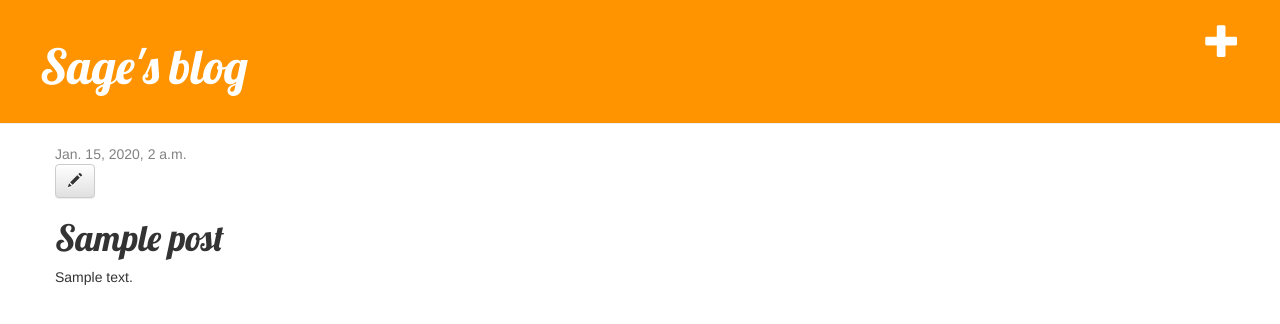
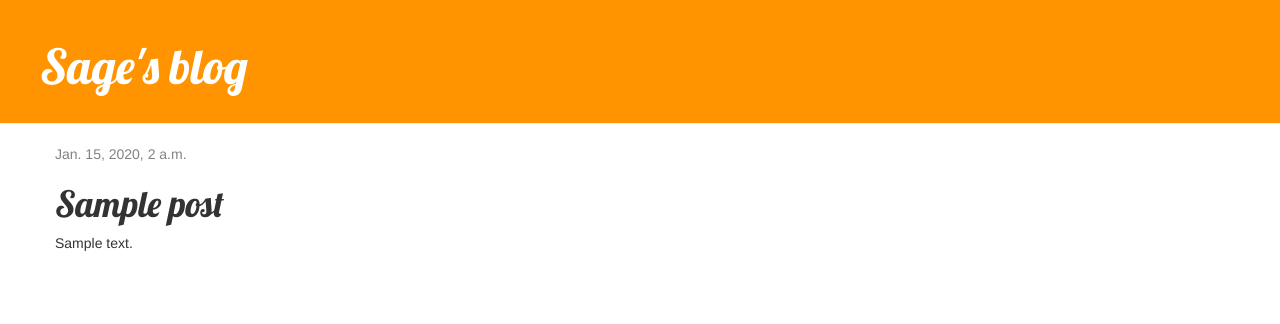
Before and after one commit to sagehogue/portfolio, a Django app: page /post/1/ in a window 1280 px wide. Shown: the top 324 px of the page. Run offline with Django 3.2, Linux system fonts and the light colour scheme; tables that the repository leaves empty hold one stand-in row (values such as "Sample post"); some libraries are stand-ins or nearby versions.

Commit message:
Finished blog tutorial - functional bootstrap blog in place.

```diff
--- a/blog/forms.py
+++ b/blog/forms.py
@@ -1,8 +1,8 @@
 from django import forms
 from .models import Post
 
+
 class PostForm(forms.ModelForm):
-
     class Meta:
         model = Post
         fields = ('title', 'text')
--- a/blog/templates/blog/base.html
+++ b/blog/templates/blog/base.html
@@ -11,7 +11,9 @@
 
 <body>
 <div class="page-header">
-    <a href="{% url 'post_new' %}" class="top-menu"><span class="glyphicon glyphicon-plus"></span></a>
+    {% if user.is_authenticated %}
+        <a href="{% url 'post_new' %}" class="top-menu"><span class="glyphicon glyphicon-plus"></span></a>
+    {% endif %}
     <h1><a href="/">Sage's blog</a></h1>
 </div>
 <div class="content container">
--- a/blog/templates/blog/post_detail.html
+++ b/blog/templates/blog/post_detail.html
@@ -7,7 +7,10 @@
                 {{ post.published_date }}
             </div>
         {% endif %}
-    <a class="btn btn-default" href="{% url 'post_edit' pk=post.pk %}"><span class="glyphicon glyphicon-pencil"></span></a>
+        {% if user.is_authenticated %}
+            <a class="btn btn-default" href="{% url 'post_edit' pk=post.pk %}"><span
+                    class="glyphicon glyphicon-pencil"></span></a>
+        {% endif %}
         <h1>{{ post.title }}</h1>
         <p>{{ post.text|linebreaksbr }}</p>
     </div>
```
Lines whose indentation alone changed are shown as unchanged.
